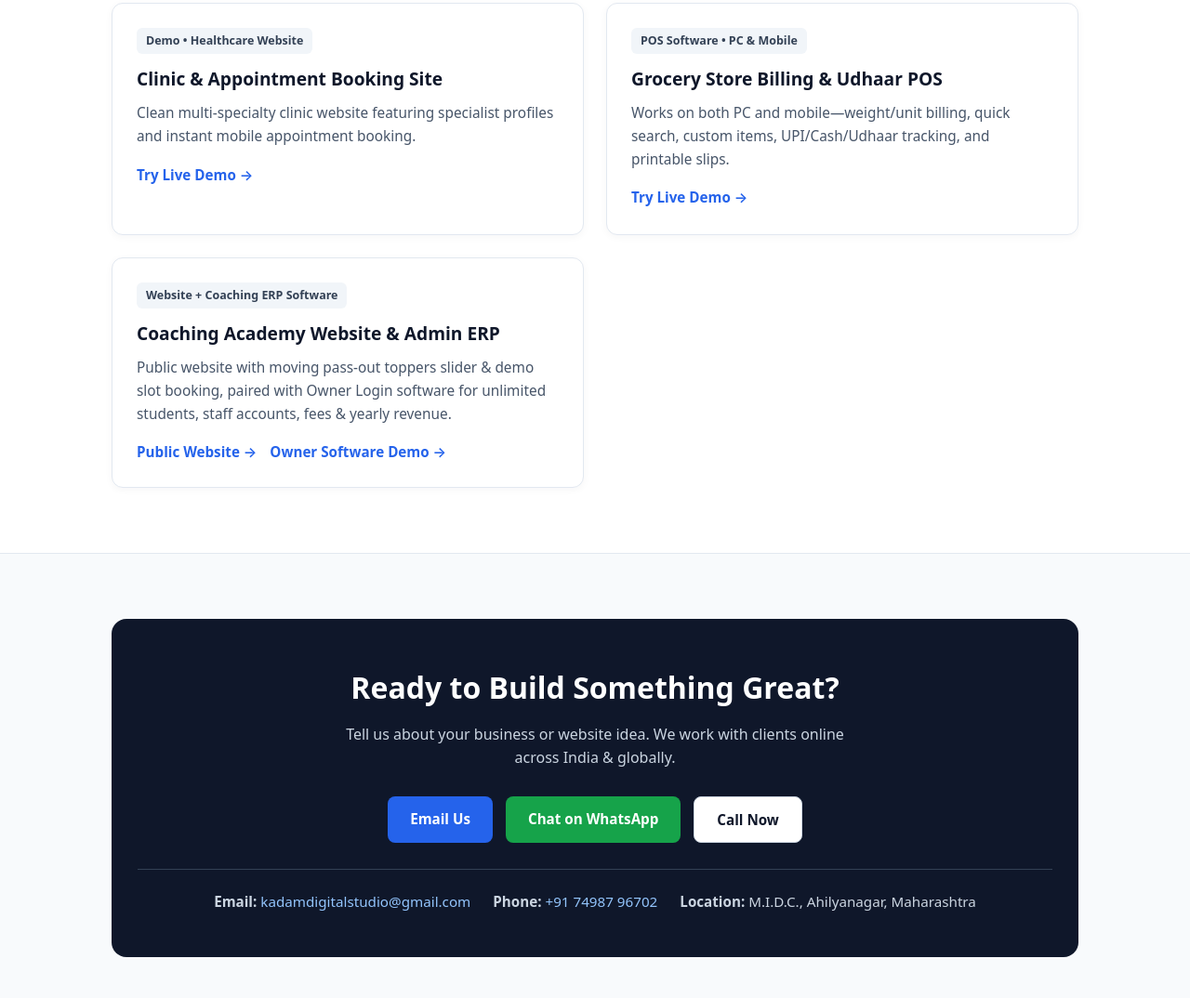
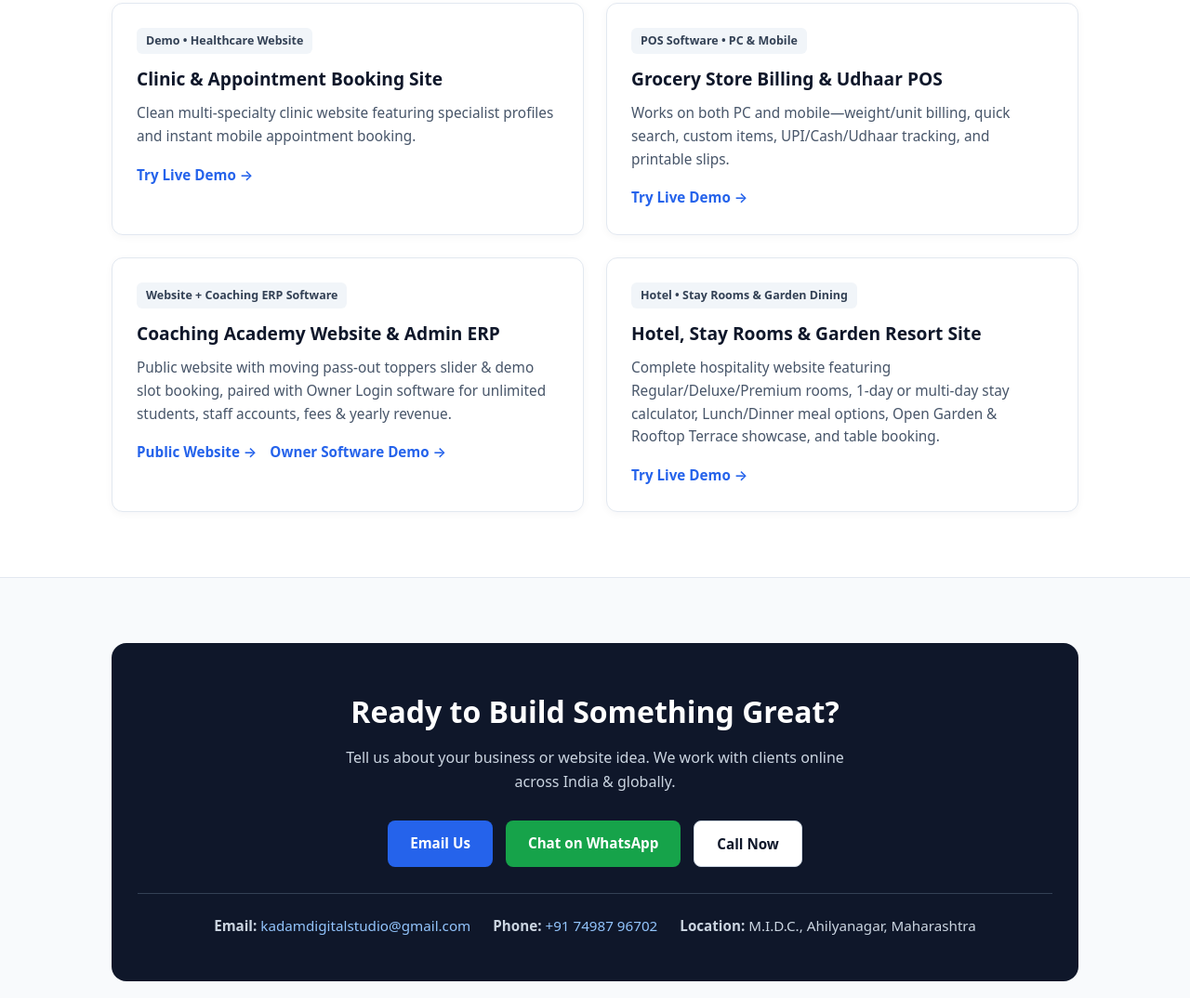
Before and after one commit to kadamdigitalstudio/kadamdigitalstudio.github.io, a plain HTML site: page index.html in a window 1280 px wide. Shown: the part 1537-2611 px from the top of the page at 93% size. Drawn offline with Linux system fonts and the light colour scheme.

Commit message:
Add Hotel project card to index.html
Added a new project card for Hotel, Stay Rooms & Garden Dining.

```diff
--- a/index.html
+++ b/index.html
@@ -395,6 +395,16 @@
          <a href="coaching-admin-demo.html" class="project-link">Owner Software Demo →</a>
        </div>
      </div>
+
+        <!-- Project 6 -->
+     <div class="card">
+       <span class="tag">Hotel • Stay Rooms & Garden Dining</span>
+       <h3>Hotel, Stay Rooms & Garden Resort Site</h3>
+       <p>
+         Complete hospitality website featuring Regular/Deluxe/Premium rooms, 1-day or multi-day stay calculator, Lunch/Dinner meal options, Open Garden & Rooftop Terrace showcase, and table booking.
+       </p>
+       <a href="hotel-resort-demo.html" class="project-link">Try Live Demo →</a>
+     </div>
   </section>
 
   <!-- Contact -->
```
